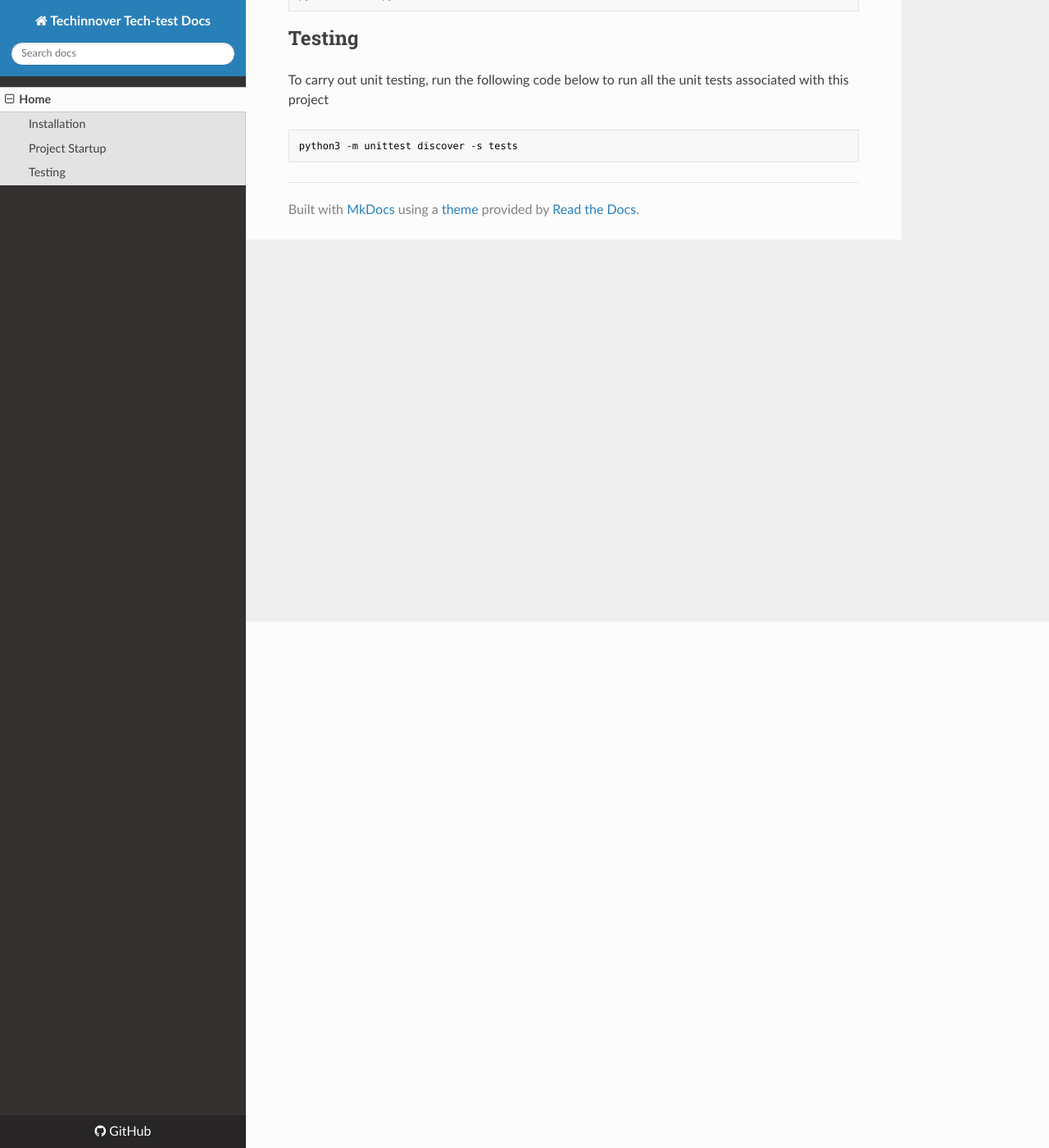
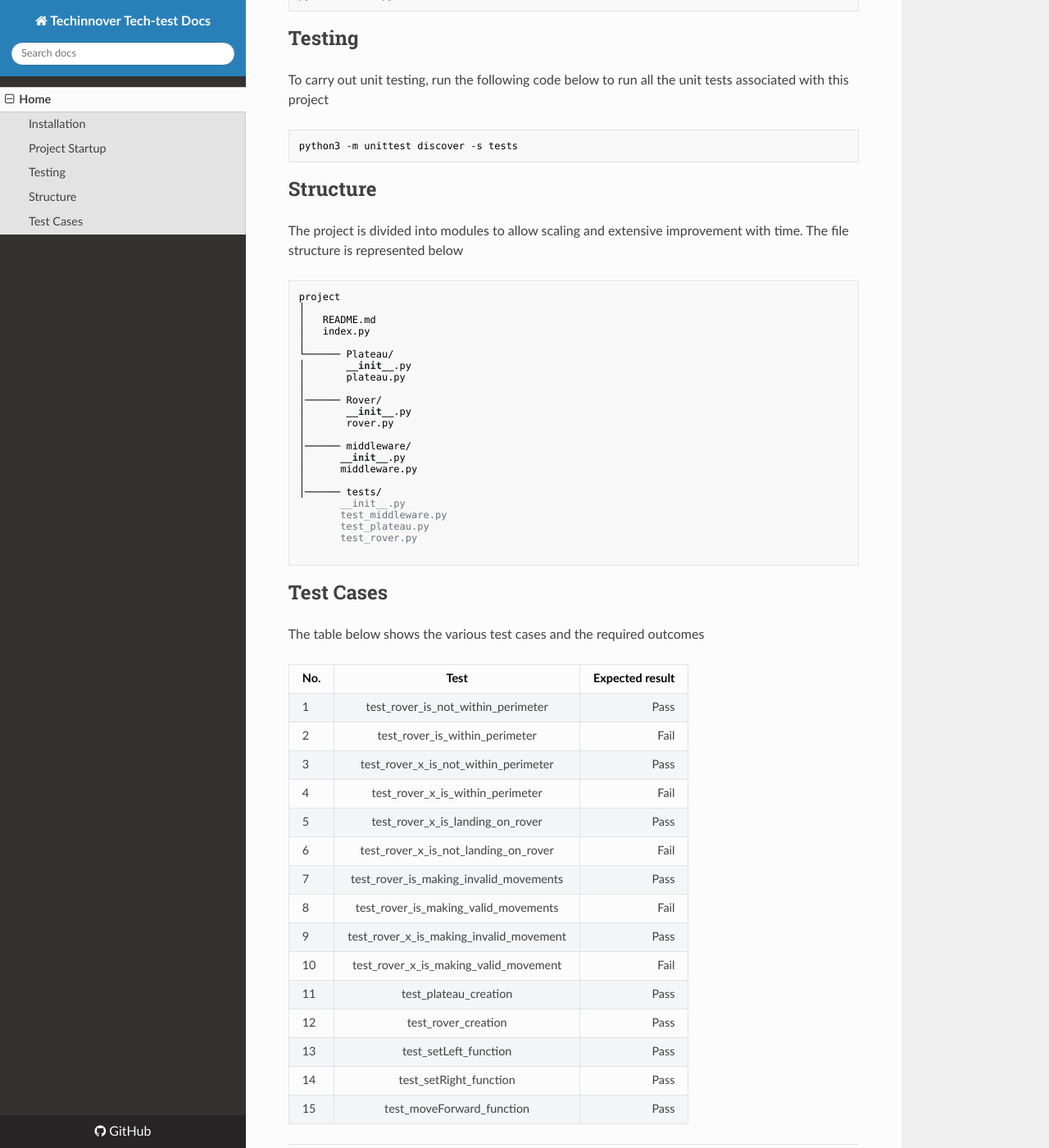
Before and after one commit to Qalac/techinnover-doc, an MkDocs documentation site: the page built from docs/index.md, in a window 1280 px wide and 1400 px high, scrolled down 642 px. Shown: the whole window at 82% size. Built offline with MkDocs 1.6.1, drawn with Linux system fonts in a browser that asks for light colours; nearby versions of some CDN libraries.

Commit message:
finished doc creation

````diff
--- a/docs/index.md
+++ b/docs/index.md
@@ -23,3 +23,55 @@ To carry out unit testing, run the following code below to run all the unit test
 ```bash
 python3 -m unittest discover -s tests
 ```
+
+## Structure
+
+The project is divided into modules to allow scaling and extensive improvement with time. The file structure is represented below
+
+```
+project
+│
+│   README.md
+│   index.py
+│
+└────── Plateau/
+│       __init__.py
+│       plateau.py
+│
+│────── Rover/
+│       __init__.py
+│       rover.py
+│
+│────── middleware/
+│      __init__.py
+│      middleware.py
+│
+│────── tests/
+       __init__.py
+       test_middleware.py
+       test_plateau.py
+       test_rover.py
+
+```
+
+## Test Cases
+
+The table below shows the various test cases and the required outcomes
+
+| No.|           Test                          | Expected result |
+| :--|          :----:                         |     ---:        |
+| 1  | test_rover_is_not_within_perimeter      | Pass            |
+| 2  | test_rover_is_within_perimeter          | Fail            |
+| 3  | test_rover_x_is_not_within_perimeter    | Pass            |
+| 4  | test_rover_x_is_within_perimeter        | Fail            |
+| 5  | test_rover_x_is_landing_on_rover        | Pass            |
+| 6  | test_rover_x_is_not_landing_on_rover    | Fail            |
+| 7  | test_rover_is_making_invalid_movements  | Pass            |
+| 8  | test_rover_is_making_valid_movements    | Fail            |
+| 9  | test_rover_x_is_making_invalid_movement | Pass            |
+| 10 | test_rover_x_is_making_valid_movement   | Fail            |
+| 11 | test_plateau_creation                   | Pass            |
+| 12 | test_rover_creation                      | Pass            |
+| 13 | test_setLeft_function                   | Pass            |
+| 14 | test_setRight_function                  | Pass            |
+| 15 | test_moveForward_function               | Pass            |
````
